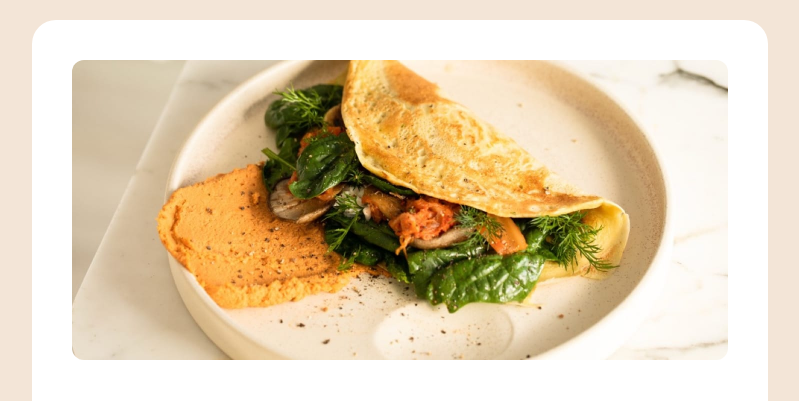
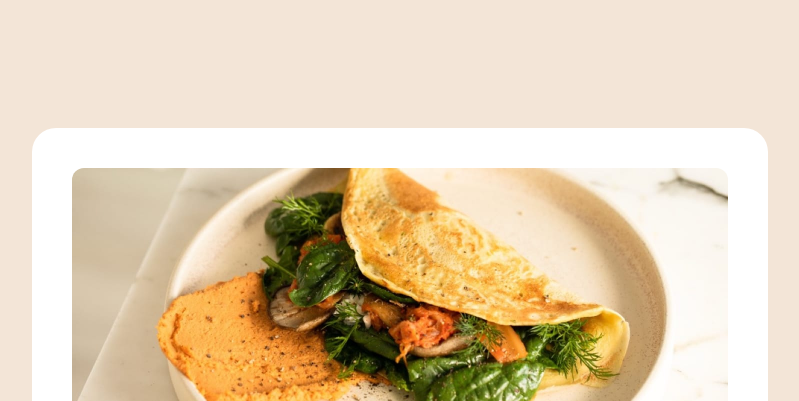
Before and after one commit to Lokesh8055/recipe-page, a plain HTML site: page index.html in a window 1280 px wide. Shown: the top 401 px of the page, without its empty margins (240-1039 px from the left). Drawn offline with Linux system fonts and the light colour scheme.

Commit message:
recipe page css changes

```diff
--- a/style.css
+++ b/style.css
@@ -100,9 +100,9 @@ body {
 main {
   background-color: var(--white);
   padding: 2.5rem;
-  margin: 1.25rem 2rem;
+  margin: 8rem 2rem 1.25rem;
   border-radius: 1.5rem;
-  max-width: 736px;
+  max-width: 46rem;
 }
 
 h1,
```
